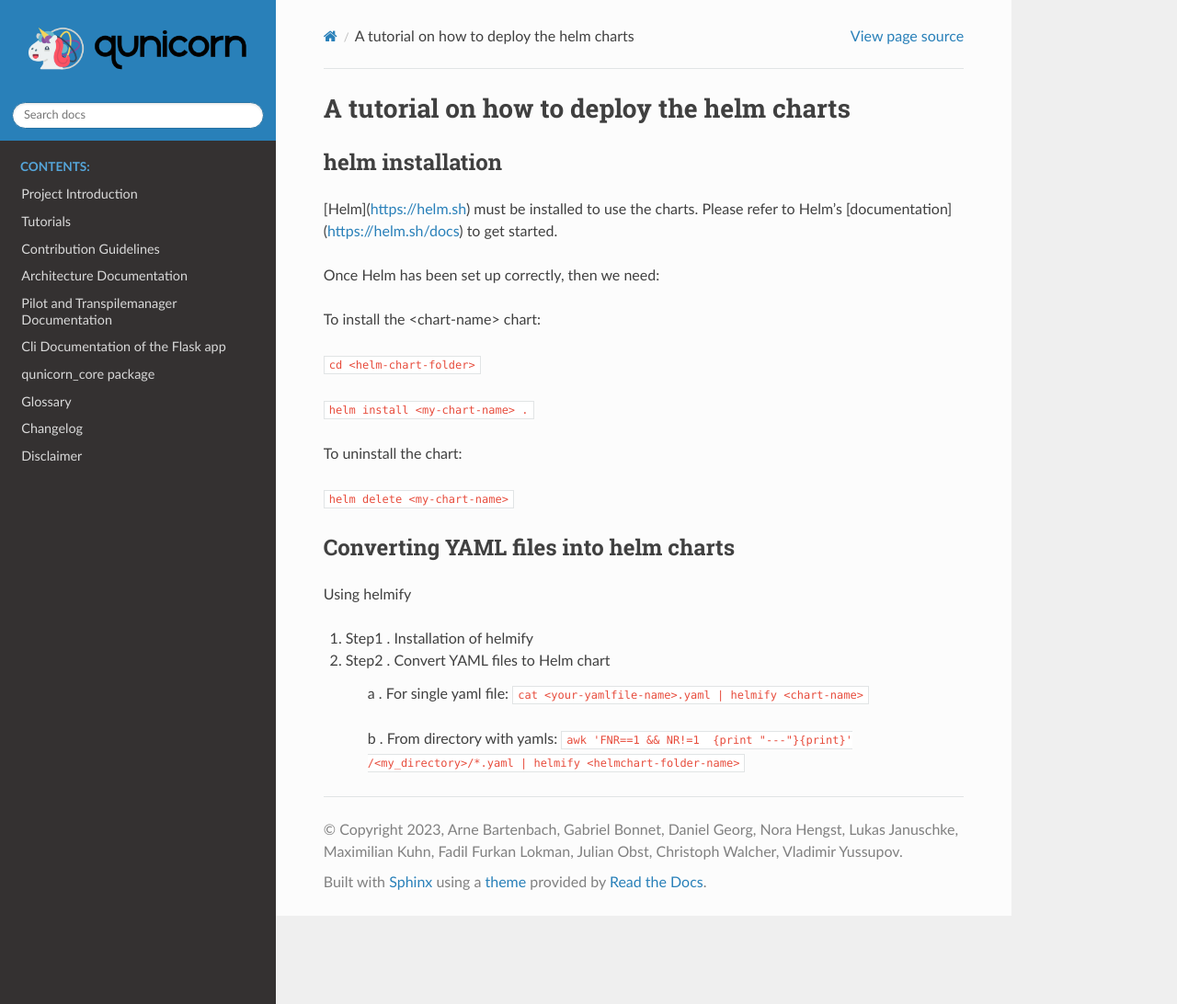
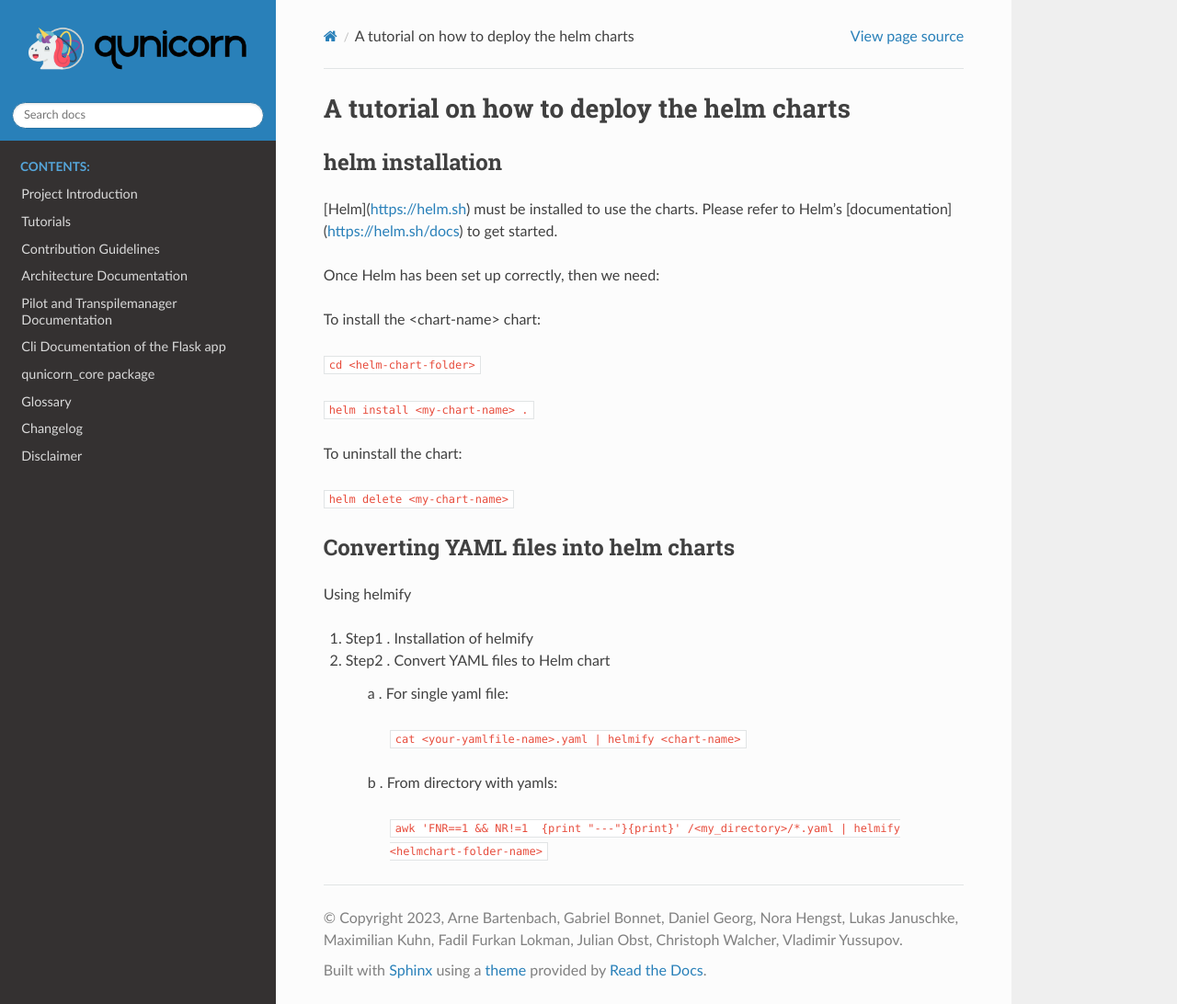
Before and after one commit to qunicorn/qunicorn-core, a Sphinx documentation site: the page built from docs/tutorials/helm_charts_deplyment.rst, in a window 1280 px wide and 1092 px high. Shown: the whole window at 92% size. Built offline with Sphinx 7.4.7 and the Read the Docs theme 2.0.0, drawn with Linux system fonts in a browser that asks for light colours; pages that are not in the unit, such as notebooks, are missing from menus.

```diff
--- a/docs/tutorials/helm_charts_deplyment.rst
+++ b/docs/tutorials/helm_charts_deplyment.rst
@@ -28,6 +28,10 @@ Using helmify
 1. Step1 . Installation of helmify
 2. Step2 . Convert YAML files to Helm chart
 
-    a . For single yaml file: :code:`cat <your-yamlfile-name>.yaml | helmify <chart-name>`
+    a . For single yaml file:
 
-    b . From directory with yamls: :code:`awk 'FNR==1 && NR!=1  {print "---"}{print}' /<my_directory>/*.yaml | helmify <helmchart-folder-name>`
+        :code:`cat <your-yamlfile-name>.yaml | helmify <chart-name>`
+
+    b . From directory with yamls:
+
+        :code:`awk 'FNR==1 && NR!=1  {print "---"}{print}' /<my_directory>/*.yaml | helmify <helmchart-folder-name>`
```
